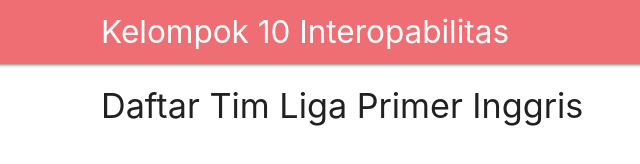
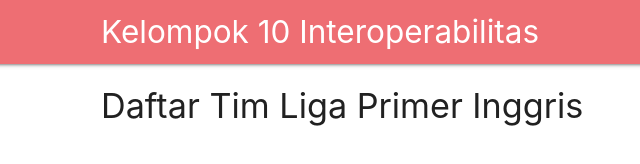
Before and after one commit to kantialf/tugasIntero, a plain HTML site: page index.html in a window 1280 px wide. Shown: the full height of the page, 91-731 px from the left. Drawn offline with Linux system fonts and the light colour scheme; no server answers.

Commit message:
Update index.html

```diff
--- a/index.html
+++ b/index.html
@@ -14,7 +14,7 @@
     <div class="navbar-fixed">
         <nav>
             <div class="nav-wrapper container">
-                <a href="#" class="brand-logo">Kelompok 10 Interopabilitas</a>
+                <a href="#" class="brand-logo">Kelompok 10 Interoperabilitas</a>
                 <a href="#" data-target="slide-out" class="sidenav-trigger"><i class="material-icons">menu</i></a>
                 <ul id="nav-mobile" class="topnav right hide-on-med-and-down">
                     <li><a href="#teams">Daftar Tim</a></li>
```
